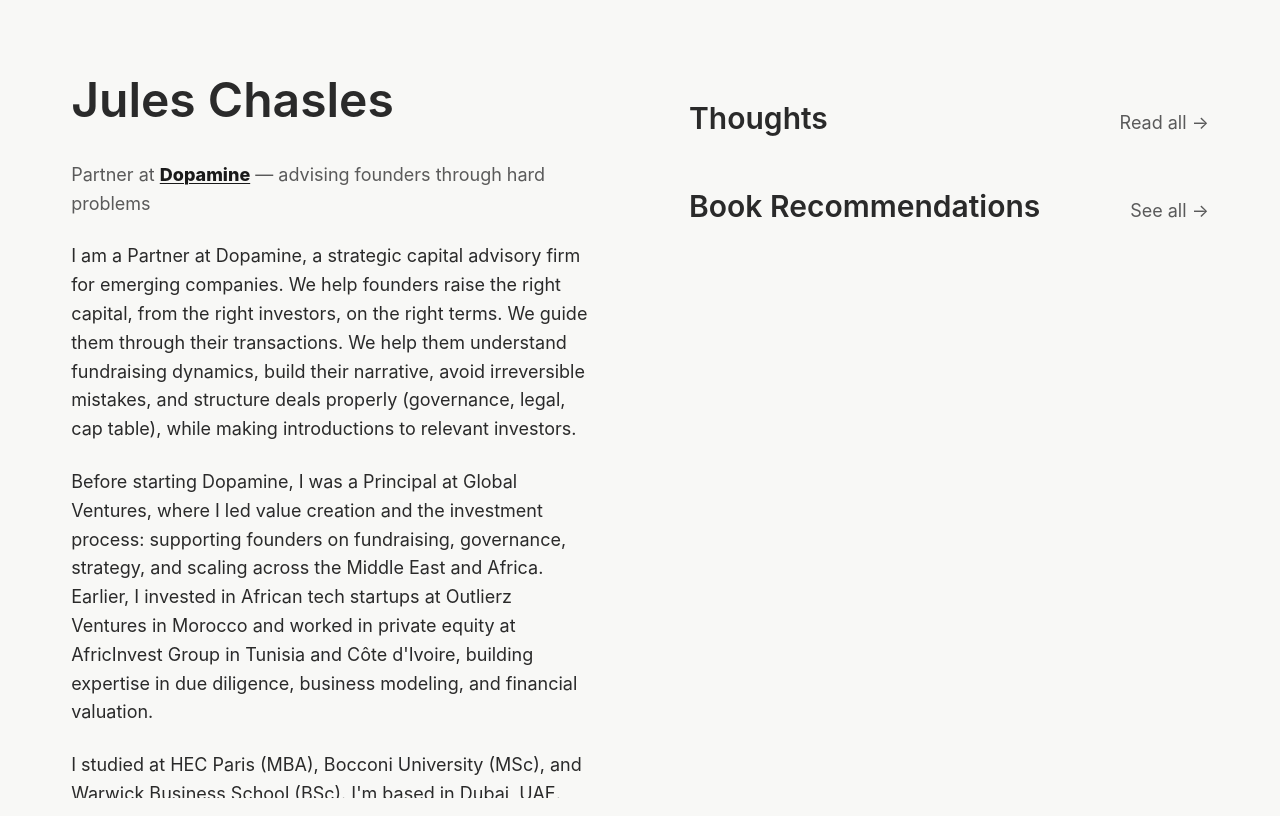
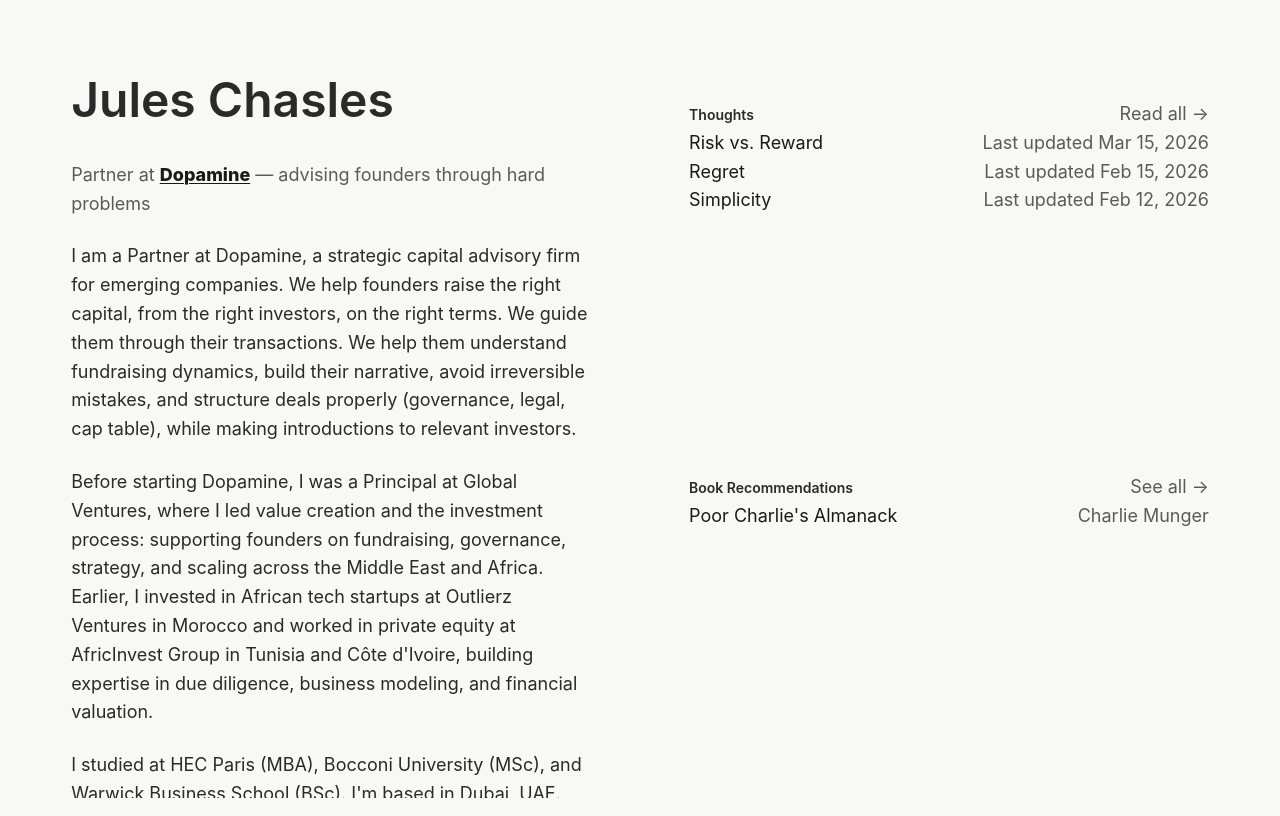
Before and after one commit to juleschasles/juleschasles-website, a Next.js app: page / in a window 1280 px wide. Built offline with nearby package versions, Linux system fonts and the light colour scheme.

Commit message:
Fix right sections: correct height, heading size, remove duplicate

```diff
--- a/app/globals.css
+++ b/app/globals.css
@@ -114,16 +114,10 @@
     height: calc(100vh - 10%);
   }
 
-  .home-right {
-    display: flex;
-    flex-direction: column;
-  }
-
   .home-left {
     width: 50%;
     overflow-y: auto;
     padding-right: 2rem;
-    /* Hide scrollbar but keep functionality */
     scrollbar-width: none;
     -ms-overflow-style: none;
   }
@@ -134,16 +128,20 @@
     width: 50%;
     overflow: hidden;
     padding-left: 2rem;
+    display: flex;
+    flex-direction: column;
   }
 
   .right-section {
-    height: 1vh;
+    flex: 1;
     overflow: hidden;
-    padding-bottom: 2rem;
   }
 
   .right-section h2 {
-    margin-bottom: 3.5rem;
+    font-size: 0.875rem;
+    font-weight: 600;
+    margin-top: 0;
+    margin-bottom: 2rem;
   }
 
   .fixed-nav {
```
